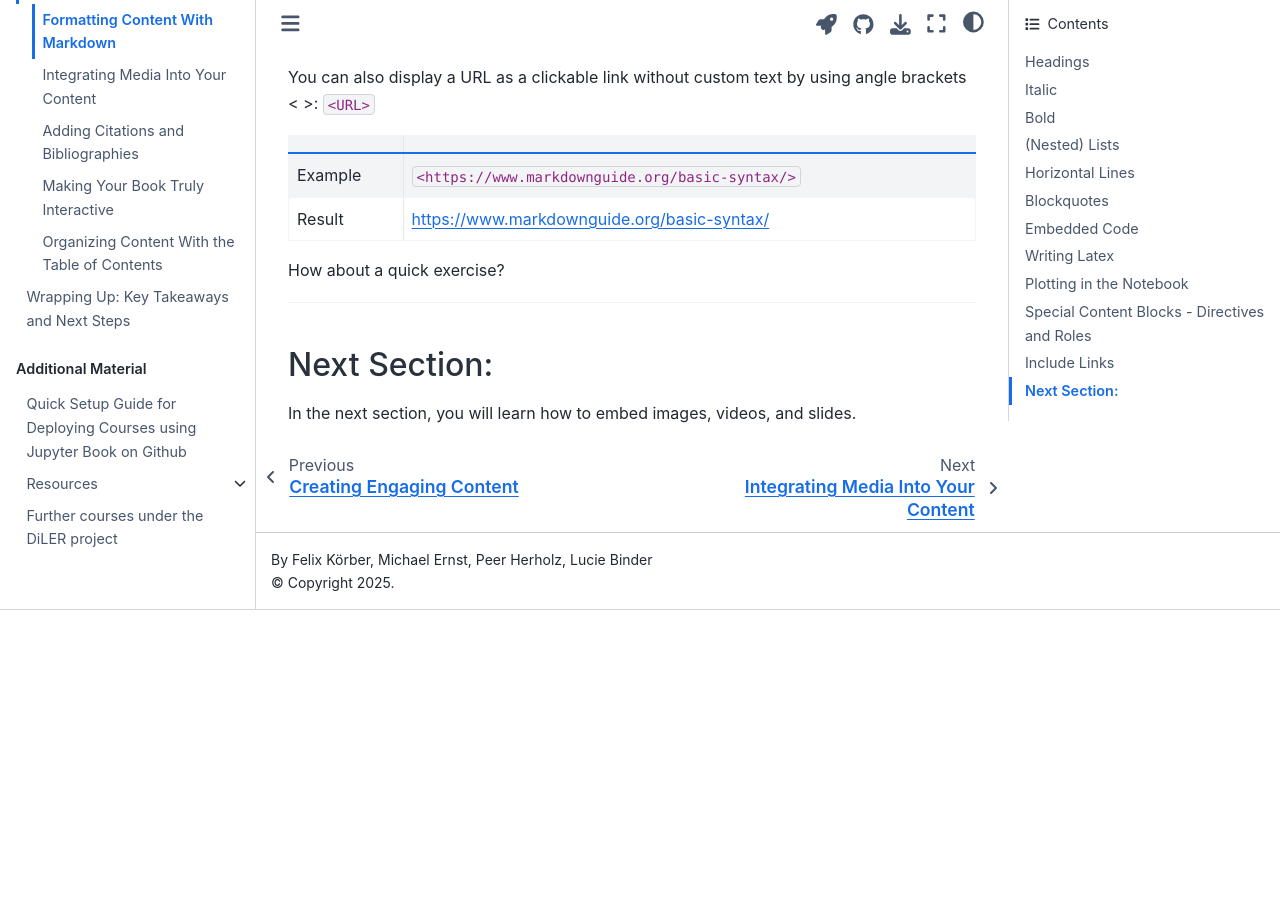
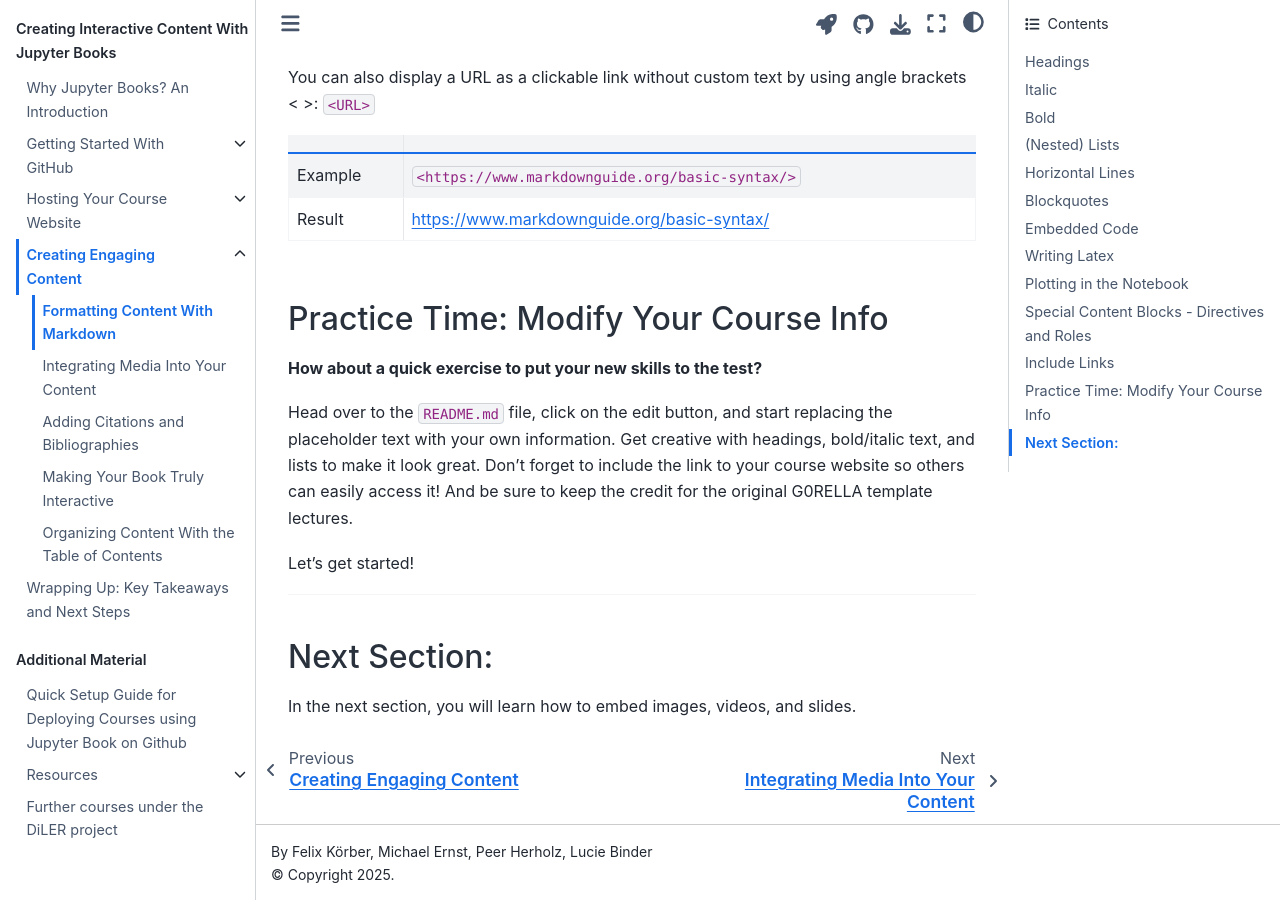
Before and after one commit to M-earnest/tutorial_jupyter_books, a Jupyter Book: the page built from content/3_create/markdown.md, in a window 1280 px wide and 900 px high, scrolled down 7223 px. Built offline with Jupyter Book 1.0.4 settings and Sphinx 7.4.7 and the Sphinx Book theme 1.1.4, drawn with Linux system fonts in a browser that asks for light colours; pages that are not in the unit, such as notebooks, are missing from menus; before the commit the page ends 7833 px from its top, so only the background shows below that.

Commit message:
Update markdown.md

```diff
--- a/content/3_create/markdown.md
+++ b/content/3_create/markdown.md
@@ -268,10 +268,13 @@ You can also display a URL as a clickable link without custom text by using angl
 
 
 
-How about a quick exercise?
+## Practice Time: Modify Your Course Info
 
+**How about a quick exercise to put your new skills to the test?**
 
+Head over to the `README.md` file, click on the edit button, and start replacing the placeholder text with your own information. Get creative with headings, bold/italic text, and lists to make it look great. Don't forget to include the link to your course website so others can easily access it! And be sure to keep the credit for the original G0RELLA template lectures.
 
+Let’s get started!
 
 ---
 
```
